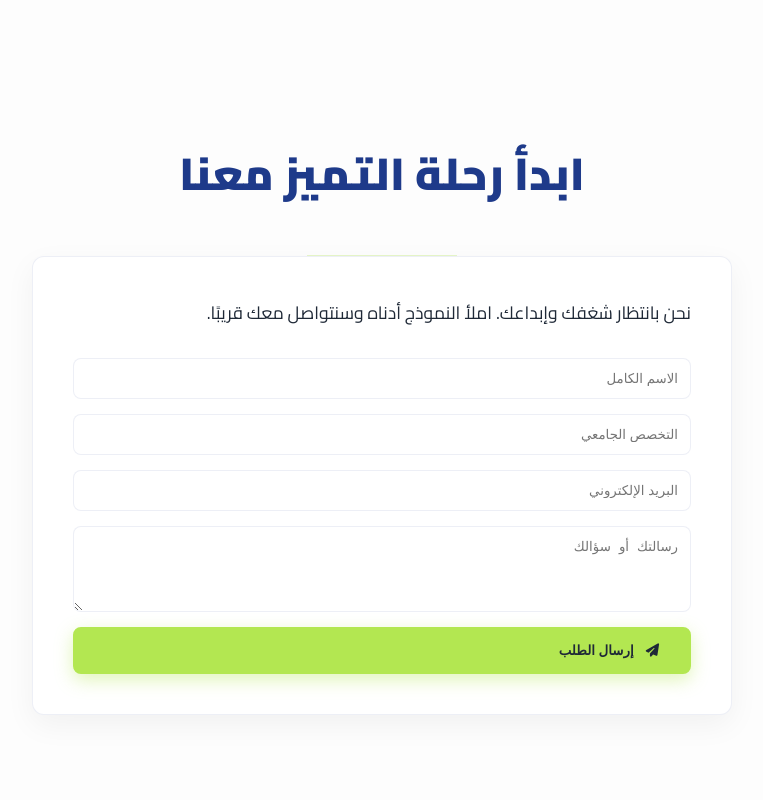
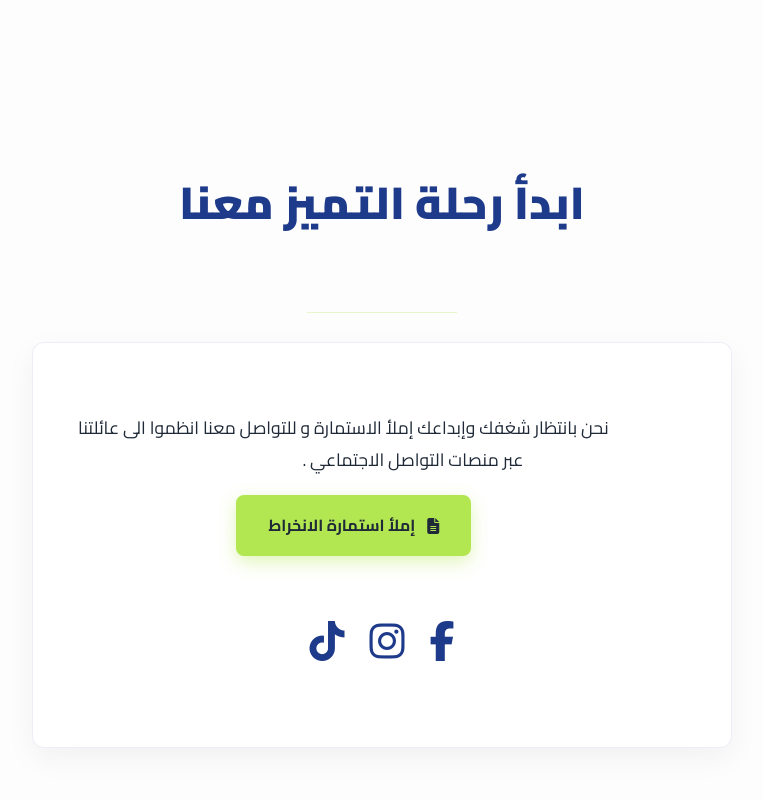
Before and after one commit to sitifismediaclub19-alt/setifismediaclub, a plain HTML site: page index.html in a window 1280 px wide. Shown: the part 4560-5360 px from the top of the page, without its empty margins (258-1021 px from the left). Drawn offline with Linux system fonts and the light colour scheme.

Commit message:
Add files via upload

```diff
--- a/index.html
+++ b/index.html
@@ -481,27 +481,33 @@
                </div>
             </div>
         </section>
+<section id="contact" style="padding-bottom: 100px;">
+            <h2 class="section-title">ابدأ رحلة التميز معنا</h2>
+            <div class="section-divider"></div>
 
-        <section id="contact" style="padding-bottom: 100px;">
-            <h2 class="section-title">ابدأ رحلة التميز معنا</h2>
-            <div class="section-divider"></div>
+            <div class="card center" style="max-width: 700px; margin: 0 auto; padding: 40px; text-align: center;">
+               <p class="hero-lead" style="font-size: 1.1rem; margin: 0 auto 20px; color: var(--text-color);">
+                    نحن بانتظار شغفك وإبداعك إملأ الاستمارة و للتواصل معنا انظموا الى عائلتنا عبر منصات التواصل الاجتماعي .
+                </p>
 
-            <div class="card center" style="max-width: 700px; margin: 0 auto; padding: 40px;">
-                <p class="hero-lead" style="font-size: 1.1rem; margin: 0 auto 20px; color: var(--text-color);">
-                    نحن بانتظار شغفك وإبداعك. املأ النموذج أدناه وسنتواصل معك قريبًا.
-                </p>
+                                <a href="https://docs.google.com/forms/d/e/1FAIpQLScdXA-opZQ1rwrbuo8vReVRrhE5h1DDaIoAY9KcW3hCK-AbgA/viewform?usp=header" class="btn accent" style="margin-bottom: 30px;">
+                    <i class="fas fa-file-alt"></i> إملأ استمارة الانخراط
+                </a>
 
-                <form name="contact-form" id="contact-form" onsubmit="submitForm(event)" style="display:flex; flex-direction: column; gap: 15px; margin-top: 30px;">
-                    <input type="text" name="name" placeholder="الاسم الكامل" required style="padding: 12px; border: 1px solid var(--border-color); border-radius: 8px;">
-                    <input type="text" name="universty" placeholder="التخصص الجامعي" required style="padding: 12px; border: 1px solid var(--border-color); border-radius: 8px;">
-                    <input type="email" name="email" placeholder="البريد الإلكتروني" required style="padding: 12px; border: 1px solid var(--border-color); border-radius: 8px;">
-                    <textarea name="message" placeholder="رسالتك أو سؤالك" rows="4" style="padding: 12px; border: 1px solid var(--border-color); border-radius: 8px;"></textarea>
+                <div class="social-icons-contact" style="display: flex; justify-content: center; gap: 25px; margin-top: 20px;">
+                    <a href="https://www.facebook.com/profile.php?id=100054351229278" target="_blank" aria-label="فيسبوك" style="font-size: 2.5rem; color: #1e3a8a; transition: color 0.3s;">
+                        <i class="fab fa-facebook-f"></i>
+                    </a>
+                    <a href="https://www.instagram.com/sitifismediaclub19?igsh=MXdhaWdlcjNjdDRjZQ==" target="_blank" aria-label="إنستغرام" style="font-size: 2.5rem; color: #1e3a8a; transition: color 0.3s;">
+                        <i class="fab fa-instagram"></i>
+                    </a>
+                    <a href="https://www.tiktok.com/@sitifis.media.clu?_t=ZS-905PwpZETXr&_r=1" target="_blank" aria-label="تيك توك" style="font-size: 2.5rem; color: #1e3a8a; transition: color 0.3s;">
+                        <i class="fab fa-tiktok"></i>
+                    </a>
+                </div>
 
-                    <button type="submit" id="submitButton" class="btn accent" style="width: 100%;"><i class="fas fa-paper-plane"></i> إرسال الطلب</button>
-                    <p id="formStatus" style="text-align: center; margin-top: 15px; font-weight: 700; display: none;"></p>
-                </form>
-            </div>
-        </section>
+            </div>
+        </section></section>
 
     </main>
 
```
